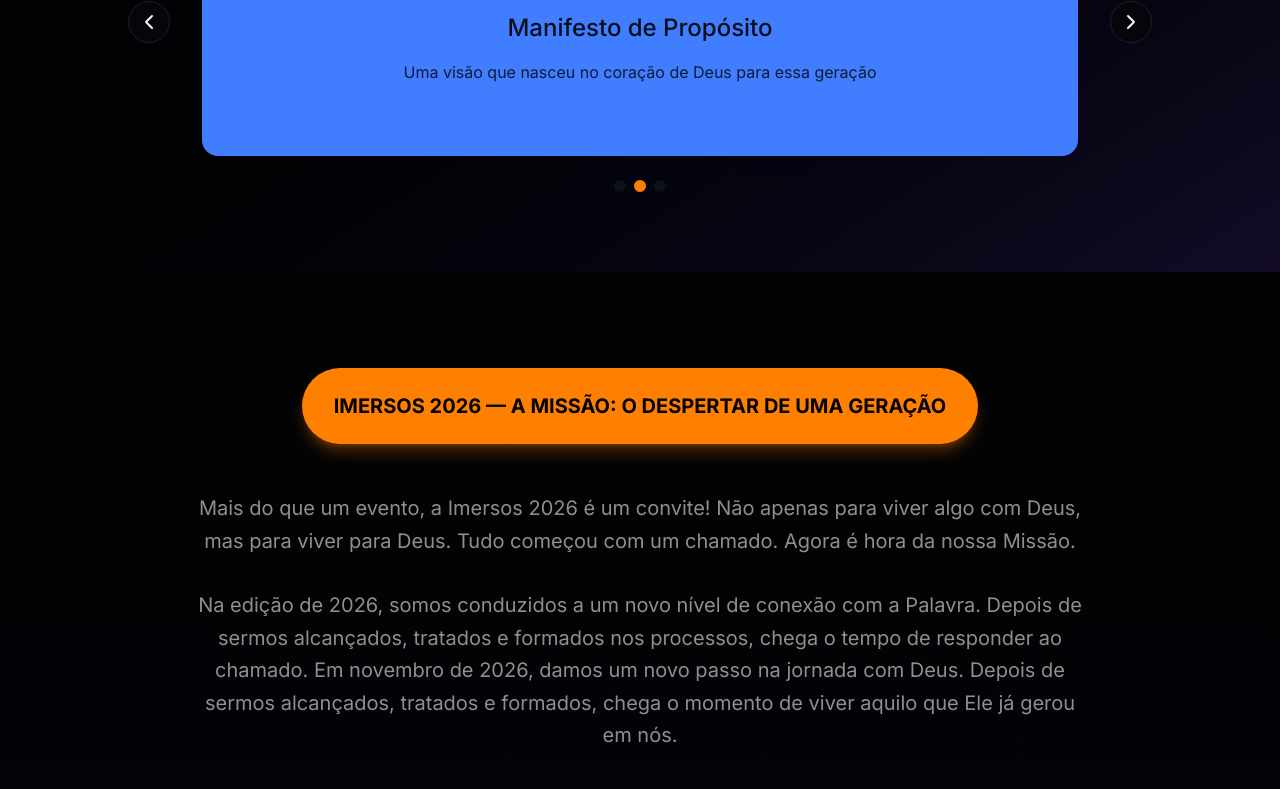
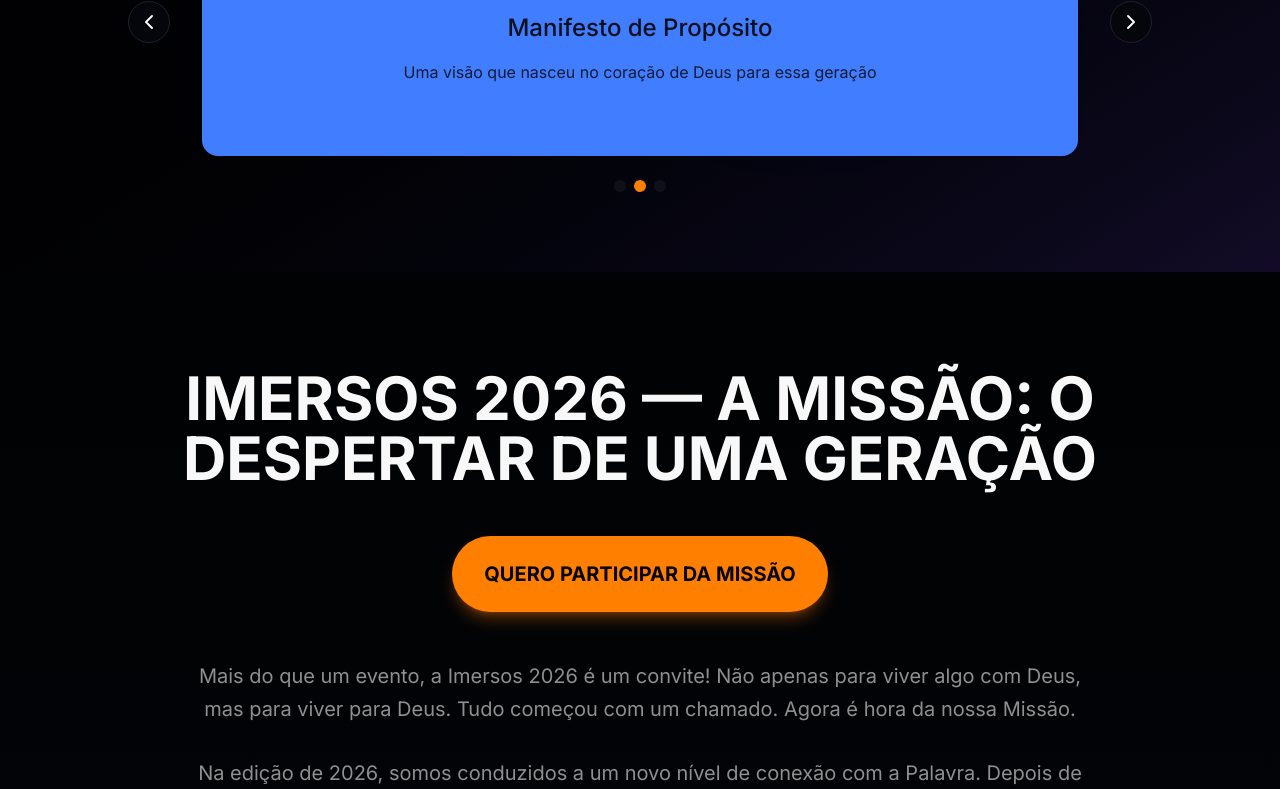
Before and after one commit to FredPitol/v0-imersos-2026-landing-page-2, a Next.js app: page / in a window 1280 px wide. Shown: the part 528-1317 px from the top of the page. Built offline with nearby package versions, Linux system fonts and the light colour scheme.

Commit message:
feat: update About/Mission section header and CTA button\n\nAdd header "IMERSOS 2026 — A MISSÃO: O DESPERTAR DE UMA GERAÇÃO" and update CTA button text to "QUERO PARTICIPAR DA MISSÃO"

```diff
--- a/app/page.tsx
+++ b/app/page.tsx
@@ -152,14 +152,19 @@ function AboutSection() {
       <div className="absolute inset-0 bg-gradient-to-b from-transparent via-card/50 to-transparent" />
 
       <div className="container mx-auto px-4 relative z-10">
-        {/* Main Badge/Button */}
+        {/* Section Header */}
+        <h2 className="text-4xl md:text-5xl lg:text-6xl font-bold text-center mb-12 text-foreground">
+          IMERSOS 2026 — A MISSÃO: O DESPERTAR DE UMA GERAÇÃO
+        </h2>
+
+        {/* Main CTA Button */}
         <div className="text-center mb-12">
           <Button
             asChild
             size="lg"
             className="text-lg md:text-xl px-8 py-6 h-auto bg-primary hover:bg-primary/90 text-primary-foreground font-bold rounded-full shadow-lg shadow-primary/30"
           >
-            <a href="#">IMERSOS 2026 — A MISSÃO: O DESPERTAR DE UMA GERAÇÃO</a>
+            <a href="#">QUERO PARTICIPAR DA MISSÃO</a>
           </Button>
         </div>
 
```
